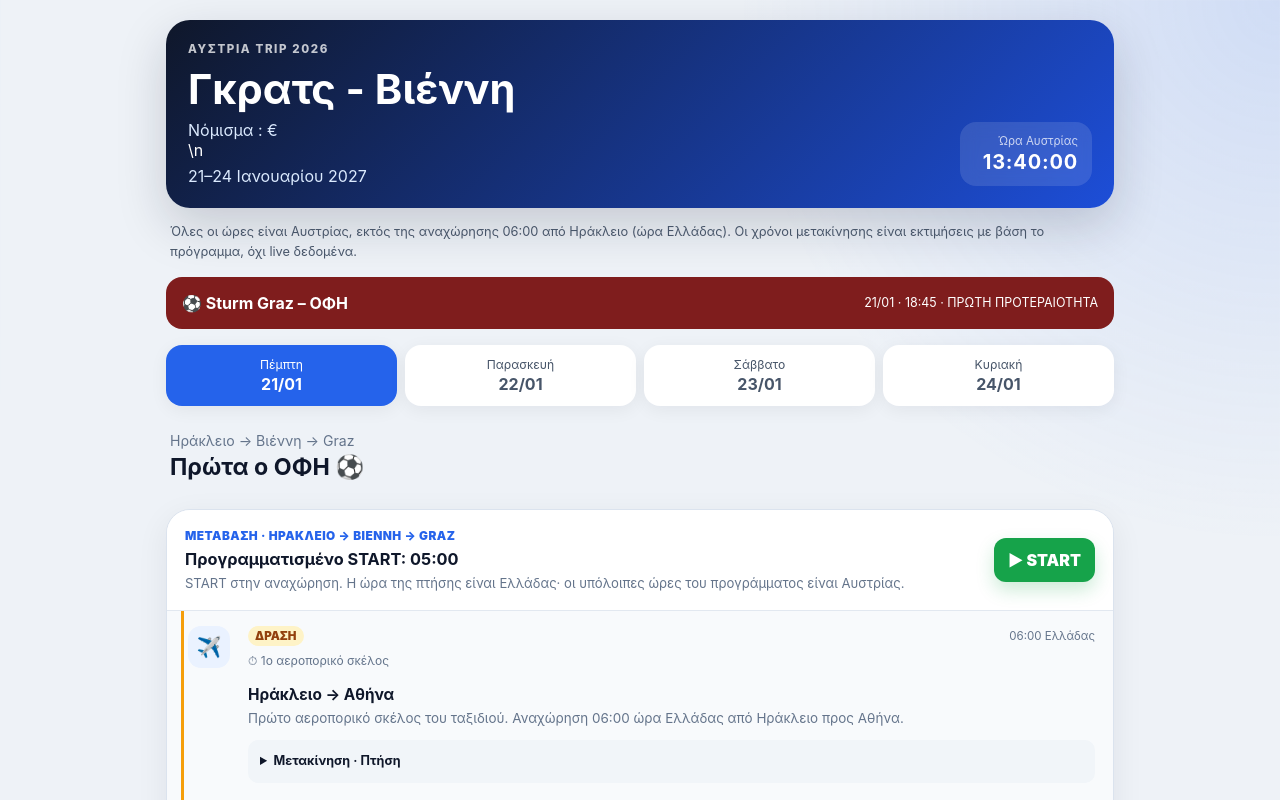
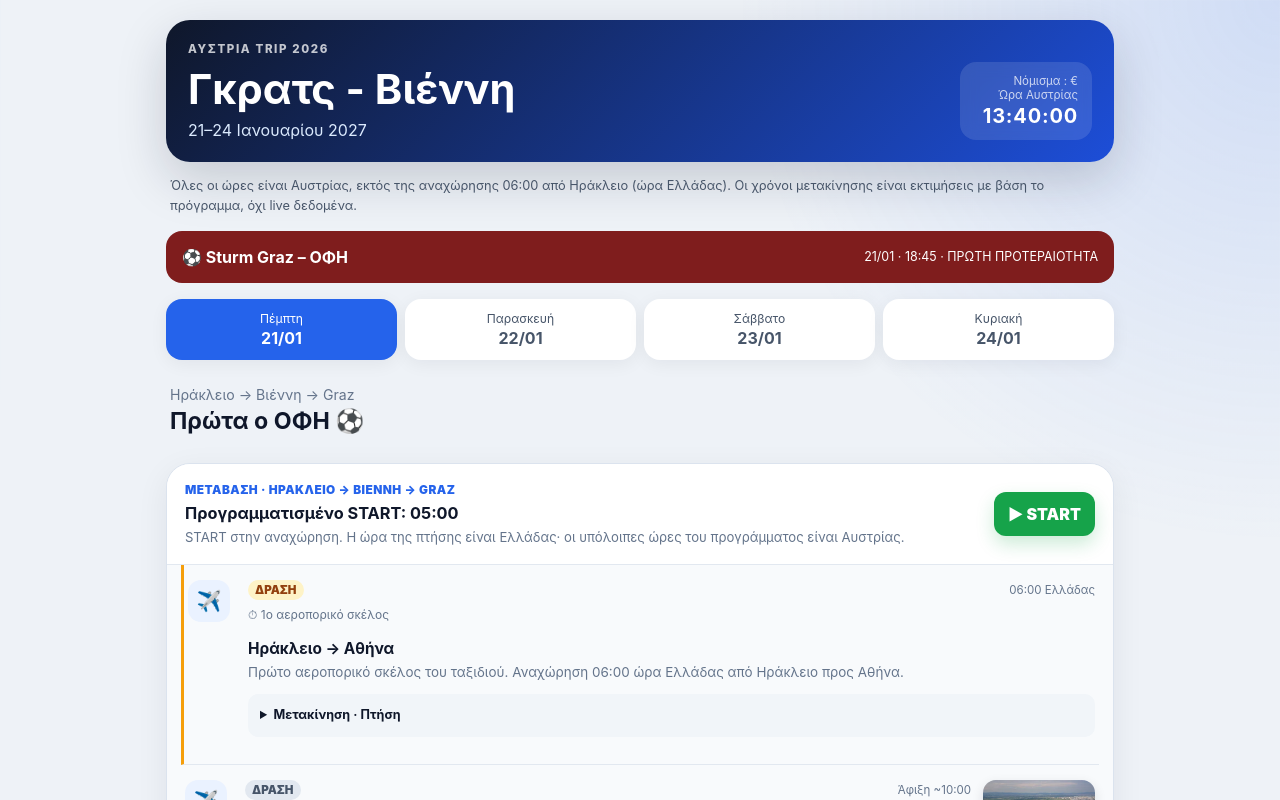
Before and after one commit to Giortamis/Graz-trip, a React (Vite) app: page / in a window 1280 px wide. Shown: the top 800 px of the page. Built offline with nearby package versions, Linux system fonts and the light colour scheme.

Commit message:
Move currency label above Austria clock

```diff
--- a/src/App.jsx
+++ b/src/App.jsx
@@ -415,9 +415,10 @@
         <div>
           <p className="eyebrow">{trip.eyebrow}</p>
           <h1>{trip.title}</h1>
-          <p className="trip-dates">{trip.currencyLabel}</p>\n          <p className="trip-dates">{trip.datesLabel}</p>
+          <p className="trip-dates">{trip.datesLabel}</p>
         </div>
         <div className="clock-card">
+          <span>{trip.currencyLabel}</span>
           <span>{trip.clockLabel}</span>
           <strong>{tripClock(now)}</strong>
         </div>
```
